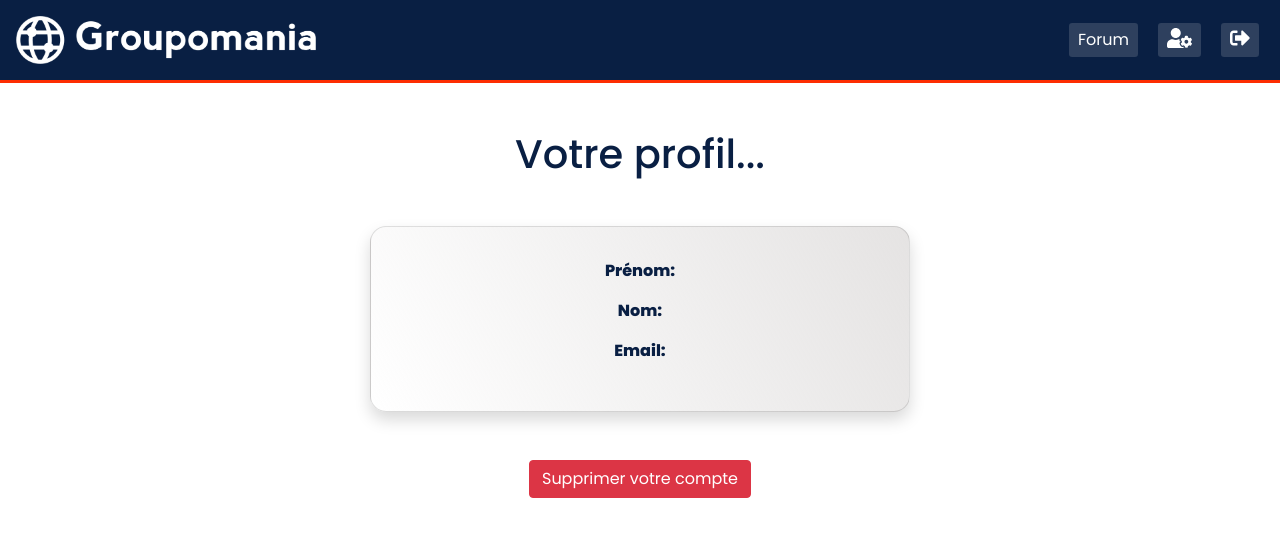
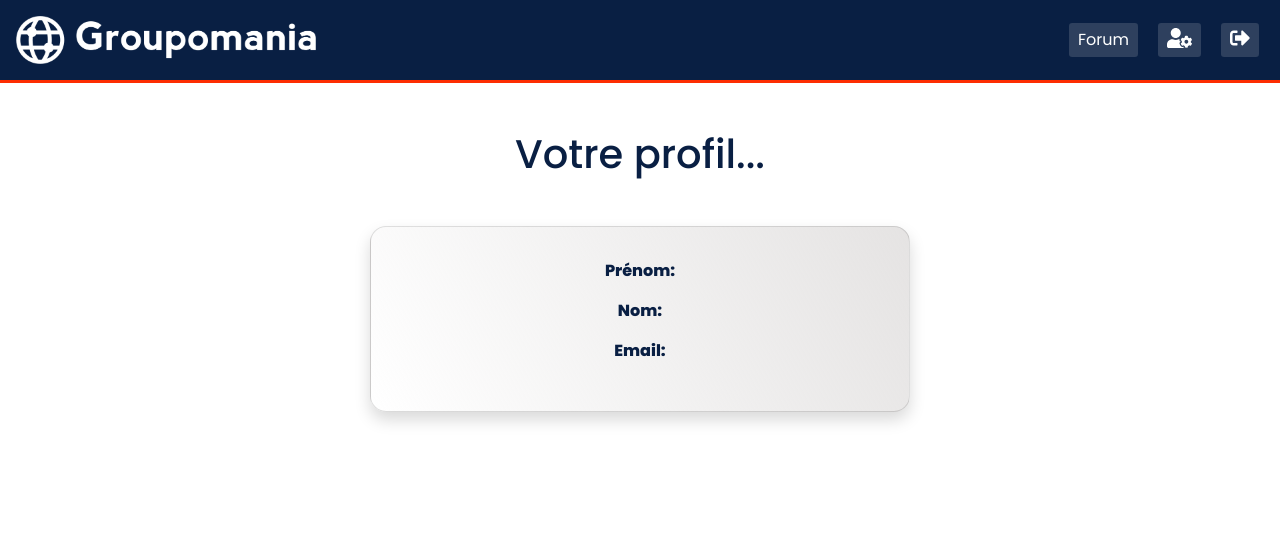
Before and after one commit to DavidAlleaume/DavidAlleaume_frontend_P7, a Vue app: page /profile in a window 1280 px wide. Shown: the top 536 px of the page. Built offline with nearby package versions, Linux system fonts and the light colour scheme; no server answers.

Commit message:
retrait des props dans Profile et Forum

```diff
--- a/src/views/Forum.vue
+++ b/src/views/Forum.vue
@@ -77,12 +77,6 @@
         }
     },
 
-    props: {
-        userId: {
-        type: String
-        }
-    },
-
     methods: {
 
         selectFile(event) {
--- a/src/views/Profile.vue
+++ b/src/views/Profile.vue
@@ -25,13 +25,8 @@
     name: "Profile",
     data() {
         return {
-            user: {}
-        }
-    },
-
-    props: {
-        userId: {
-            type: String
+            user: {},
+            userId: user.userId
         }
     },
 
```
